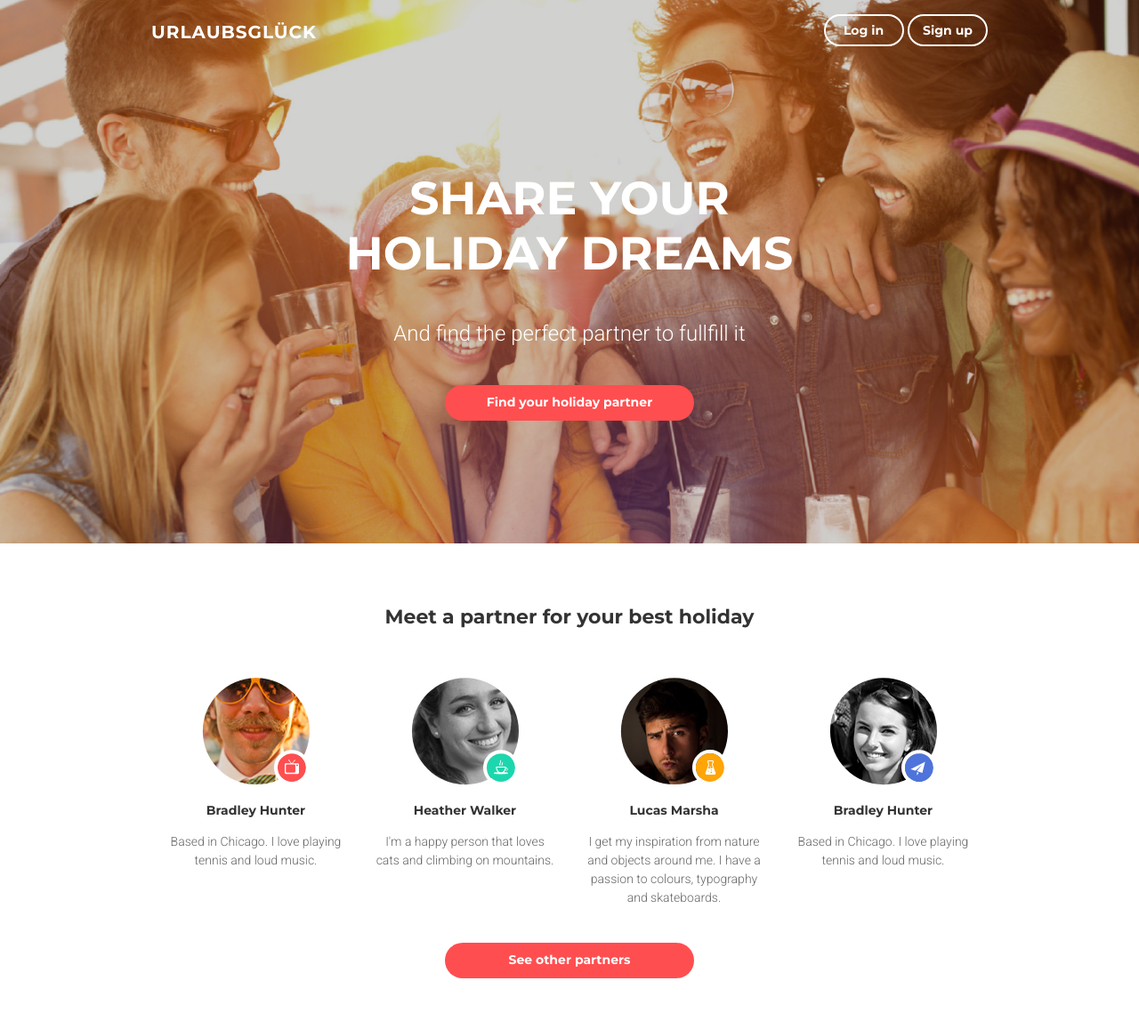
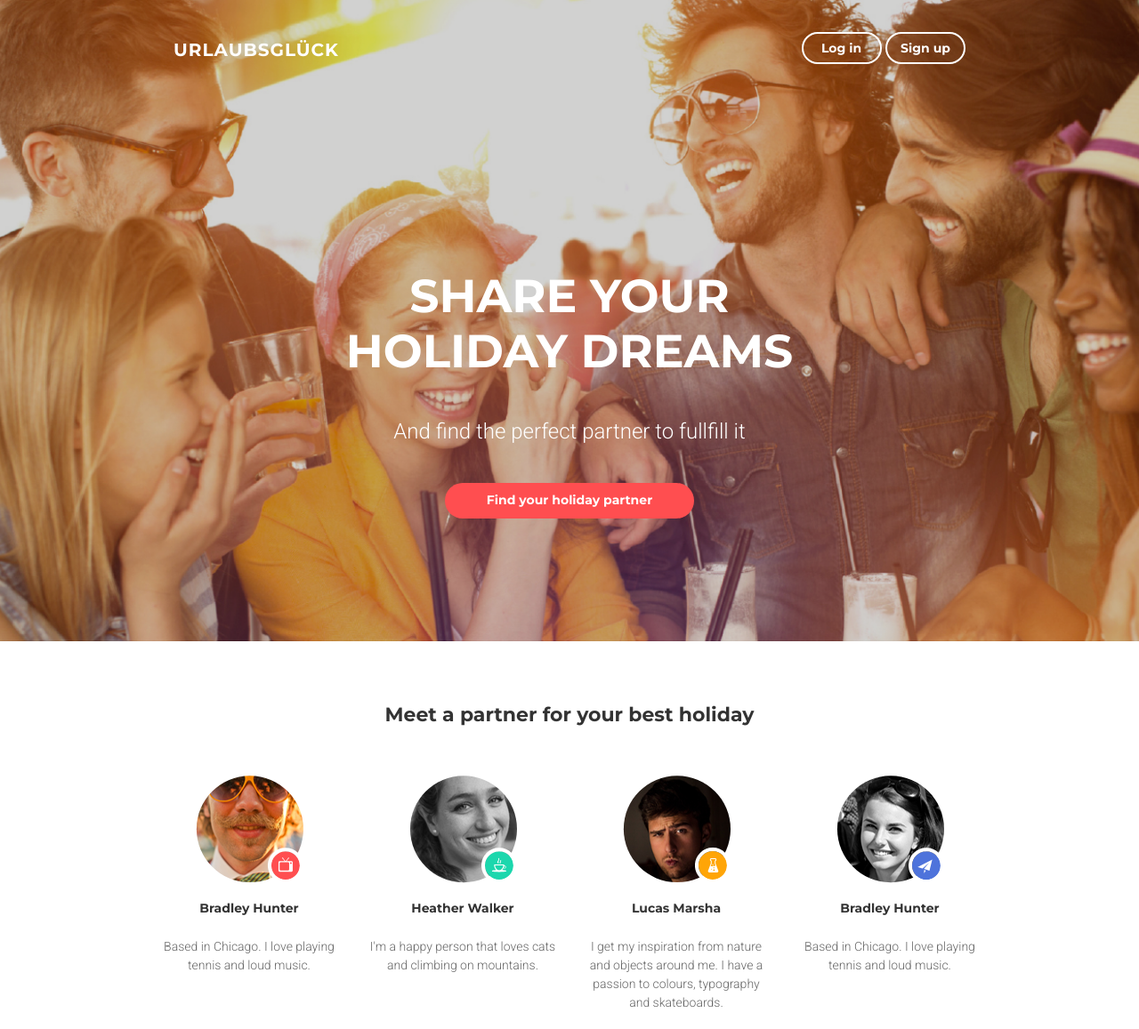
Before and after one commit to AlexejDubow/goit-fe-course, a plain HTML site: page module-9/index.html in a window 1280 px wide. Shown: the top 1157 px of the page at 89% size. Drawn offline with nearby package versions, Linux system fonts and the light colour scheme.

Commit message:
fixed bugs

```diff
--- a/module-9/index.html
+++ b/module-9/index.html
@@ -11,20 +11,20 @@
     <title>HW-module-9</title>
   </head>
   <body>
-    <div class="header container-fluid">
+    <header class="header container-fluid p-0">
 
-      <div class="container">
+      <div class="container p-0">
 
-        <div class="header-nav row justify-content-center no-gutters align-items-bottom">
+        <div class="header-nav row m-auto">
           <div class="nav-button col-12 col-md-6 text-center text-md-right mt-3 order-md-2">
             <button class="log-in">Log in</button>
             <button class="sign-up">Sign up</button>
           </div>
-          <div class="col-12 col-md-6 order-md-1 text-center">
-            <h1 class="header-logo">URLAUBSGLÜCK</h1>
+          <div class="col-12 col-md-6 order-md-1 text-center text-md-left mt-4">
+            <h1 class="header-logo m-0">URLAUBSGLÜCK</h1>
           </div>
         </div>
-        <div class="header-text row justify-content-center">
+        <div class="header-text row m-auto">
           <div class="col-12 col-md-12 col-lg-12 text-center p-0">
             <h2 class="header-title">Share your holiday dreams</h2>
           </div>
@@ -36,17 +36,17 @@
           </div>
         </div>
       </div>
-    </div>
+    </header>
 
     <div class="container">
-      <main class="main row justify-content-center">
+      <main class="main row m-auto">
 
         <div class="col-12 col-md-12 col-lg-12">
           <h2 class="main-title">Meet a partner for your best holiday</h2>
         </div>
 
         <div class="cart col-12 col-md-6 col-lg-3 order-md-1">
-          <div class="cart-wrapper-img">
+          <div class="cart-wrapper-img m-auto">
             <img class="img" src="image/img/foto_1.png" alt="Foto" width="121" height="120">
             <p class="icon"></p>
           </div>
@@ -55,7 +55,7 @@
         </div>
 
         <div class="cart col-12 col-md-6 col-lg-3 order-md-3">
-          <div class="cart-wrapper-img">
+          <div class="cart-wrapper-img m-auto">
             <img class="img" src="image/img/foto_2.png" alt="Foto" width="121" height="120">
             <p class="icon"></p>
           </div>
@@ -64,7 +64,7 @@
         </div>
 
         <div class="cart col-12 col-md-6 col-lg-3 order-md-2">
-          <div class="cart-wrapper-img">
+          <div class="cart-wrapper-img m-auto">
             <img class="img" src="image/img/foto_3.png" alt="Foto" width="121" height="120">
             <p class="icon"></p>
           </div>
@@ -73,7 +73,7 @@
         </div>
 
         <div class="cart col-12 col-md-6 col-lg-3 order-md-4">
-          <div class="cart-wrapper-img">
+          <div class="cart-wrapper-img m-auto">
             <img class="img" src="image/img/foto_4.png" alt="Foto" width="121" height="120">
             <p class="icon"></p>
           </div>
--- a/module-9/media.css
+++ b/module-9/media.css
@@ -4,39 +4,40 @@
     background-image: url(image/img/bgi_tablet.png);
   }
 
+  .header-nav,
+  .header-text,
+  .main {
+    max-width: 720px;
+  }
   .header-nav {
-    width: 740px;
+    padding: 20px 20px 115px;
   }
-  .header-logo {
-    margin-top: 24px;
-    text-align: left;
-  }
+  /* .nav-button {
+    margin-top: 0;
+  } */
+
   .header-title {
     font-size: 52px;
+    max-width: 550px;
   }
   .header-title-description {
     font-size: 24px;
-  }
-  .main,
-  .header-title,
-  .header-text {
-    width: 550px;
   }
   .main-title {
     font-size: 22px;
     margin-bottom: 40px;
   }
-  .cart {
-    min-width: 220px;
-  }
+  /* .cart {
+    max-width: 220px;
+  } */
 }
-@media (min-width: 960px) {
+@media (min-width: 992px) {
   .header {
     background-image: url(image/img/bgi_desktop.png);
   }
   .header-nav,
   .header-text,
   .main {
-    width: 940px;
+    max-width: 960px;
   }
 }
--- a/module-9/style.css
+++ b/module-9/style.css
@@ -6,6 +6,11 @@ html {
 *::before {
   box-sizing: inherit;
 }
+.header-nav,
+.header-text,
+.main {
+  max-width: 300px;
+}
 .header {
   background-image: url(image/img/bgi.png);
   background-repeat: no-repeat;
@@ -13,14 +18,10 @@ html {
   background-position: top;
 }
 .header-nav {
-  width: 300px;
   padding-bottom: 25px;
-  margin: 0 auto;
 }
 .header-text {
-  min-width: 300px;
   padding-bottom: 138px;
-  margin: 0 auto;
 }
 .nav-button {
   margin-bottom: 115px;
@@ -61,7 +62,6 @@ html {
   font-weight: 700;
   text-transform: uppercase;
   margin: 0 auto;
-  min-width: 300px;
 }
 .header-title-description {
   color: #ffffff;
@@ -69,14 +69,11 @@ html {
   font-size: 18px;
   font-weight: 300;
   margin: 40px auto;
-  min-width: 250px;
 }
 .header-button,
 .main-button {
-  /* display: block; */
   width: 280px;
   height: 40px;
-  /* margin: 20px auto; */
   color: #ffffff;
   font-family: Montserrat;
   font-size: 14px;
@@ -97,9 +94,7 @@ html {
   border-color: #ff4e50;
 }
 .main {
-  margin: 0 auto;
   padding: 70px 0 57px;
-  width: 300px;
 }
 .main-title {
   margin: 0 auto;
@@ -110,13 +105,11 @@ html {
   font-size: 22px;
   font-weight: 700;
 }
-.cart {
+/* .cart {
   width: 220px;
   margin: 0 auto;
-  /* position: relative; */
-}
+} */
 .cart-wrapper-img {
-  margin: 0 auto;
   width: 121px;
   height: 121px;
   border-radius: 50%;
@@ -140,30 +133,23 @@ html {
   z-index: 10;
   padding: 0;
   margin: 0;
+  bottom: 0;
+  right: 0;
 }
 .cart:nth-of-type(2) .icon {
   content: url(image/icon/tv_icon.svg);
-  bottom: 0;
-  right: 0;
 }
 .cart:nth-of-type(3) .icon {
   content: url(image/icon/flask_icon.svg);
-  bottom: 0;
-  right: 0;
 }
 .cart:nth-of-type(4) .icon {
   content: url(image/icon/cap_icon.svg);
-  bottom: 0;
-  right: 0;
 }
 .cart:nth-of-type(5) .icon {
   content: url(image/icon/letter_icon.svg);
-  bottom: 0;
-  right: 0;
 }
 
 .cart-title {
-  margin: 0 auto;
   padding: 20px 0 16px 0;
   color: #333333;
   text-align: center;
```
